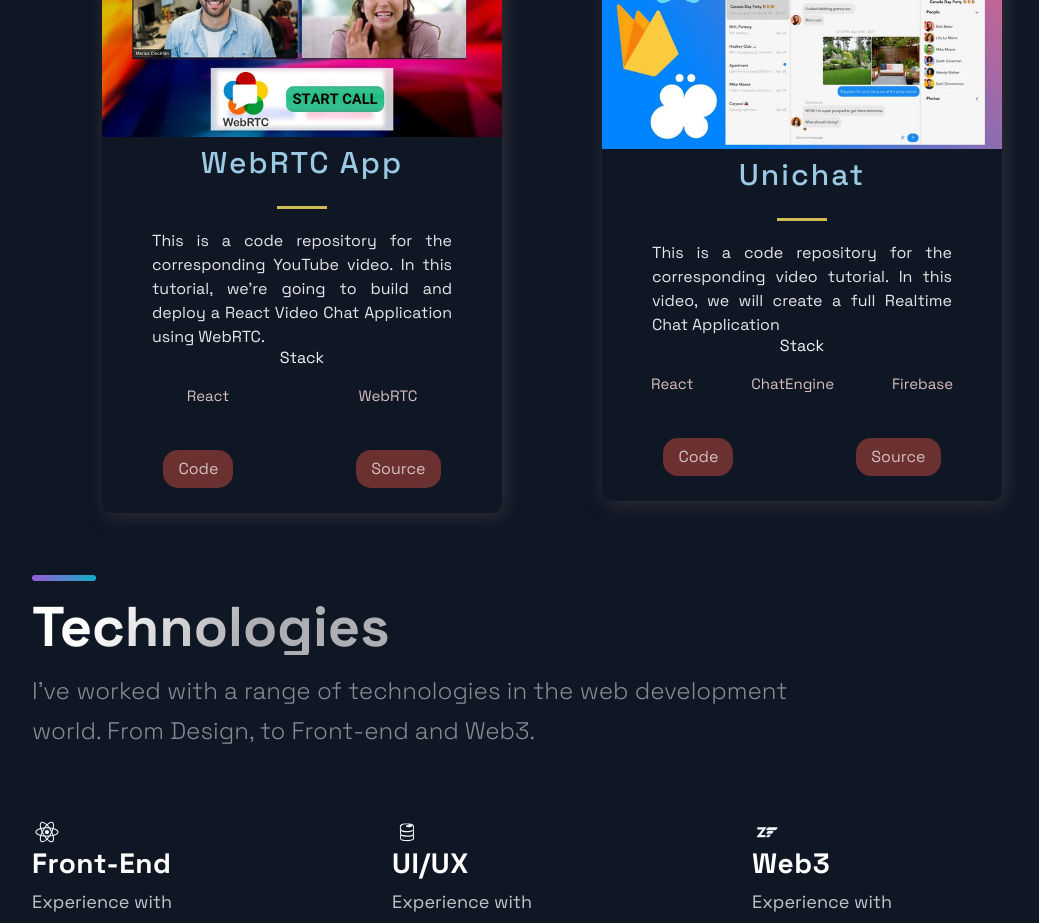
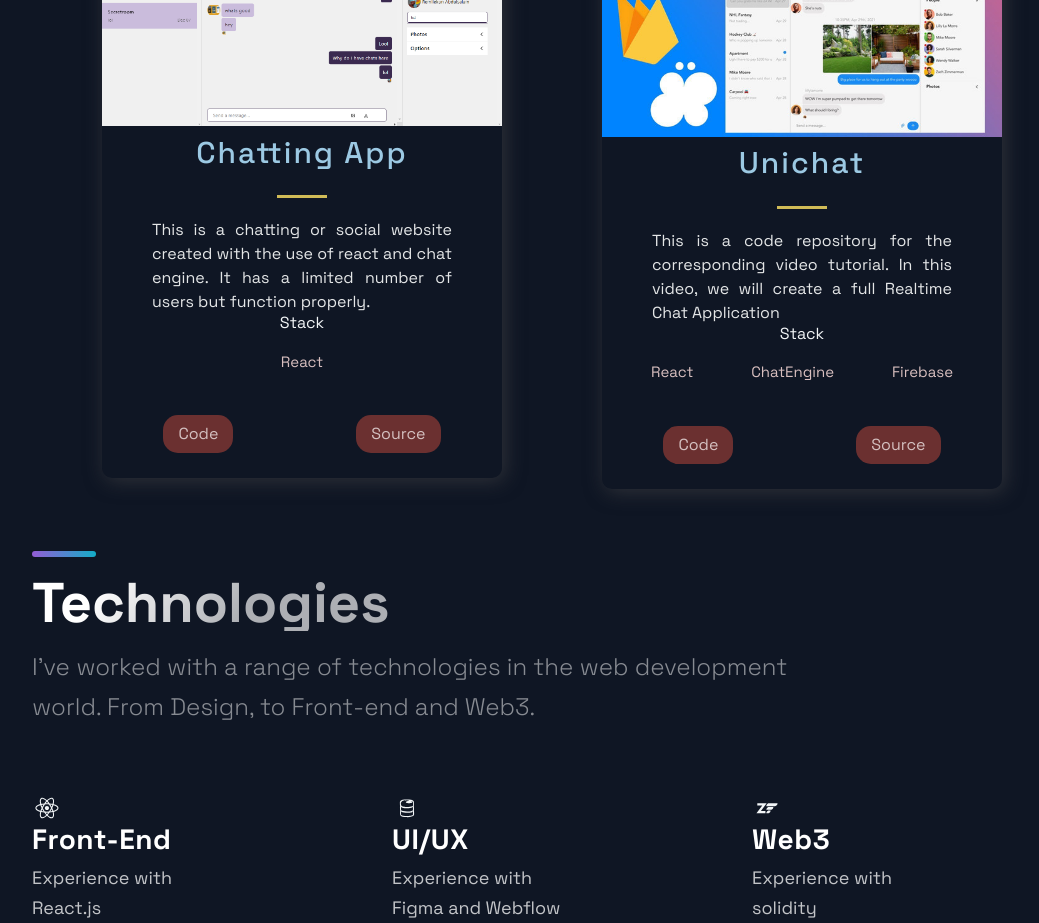
Before and after one commit to remiabduls/portfolio_website, a Next.js app: page / in a window 1280 px wide. Shown: the part 1560-2483 px from the top of the page, without its empty margins (88-1127 px from the left). Built offline with nearby package versions, Linux system fonts and the light colour scheme.

Commit message:
commit to 'master'

```diff
--- a/src/constants/constants.js
+++ b/src/constants/constants.js
@@ -20,13 +20,13 @@
     id: 1,
   },
   {
-    title: "WebRTC App",
+    title: "Chatting App",
     description:
-      "This is a code repository for the corresponding YouTube video. In this tutorial, we're going to build and deploy a React Video Chat Application using WebRTC.",
+      "This is a chatting or social website created with the use of react and chat engine. It has a limited number of users but function properly.",
     image: "/images/3.jpg",
-    tags: ["React", "WebRTC"],
-    source: "https://google.com",
-    visit: "https://google.com",
+    tags: ["React"],
+    source: "https://trusting-dubinsky-595db3.netlify.app/",
+    visit: "https://github.com/remiabduls/portfolio_website.git",
     id: 2,
   },
   {
```
Also changed, not shown: public/images/3.jpg.
